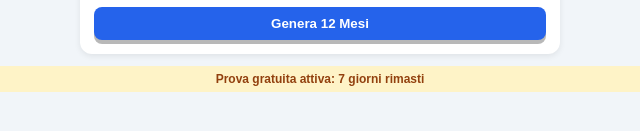
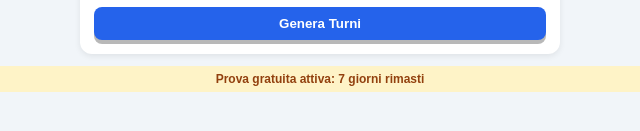
Before and after one commit to franckbatta/turni-pro, a plain HTML site: page index.html in a window 1280 px wide. Shown: the part 357-488 px from the top of the page, 320-960 px from the left. Drawn offline with Linux system fonts and the light colour scheme.

```diff
--- a/index.html
+++ b/index.html
@@ -86,7 +86,7 @@
       <div><span>3T</span><input type="color" id="c3" value="#475569" onchange="aggiornaColori()"></div>
       <div><span>R</span><input type="color" id="cR" value="#94a3b8" onchange="aggiornaColori()"></div>
     </div>
-    <button class="btn" onclick="genera()">Genera 12 Mesi</button>
+    <button class="btn" onclick="genera()">Genera Turni</button>
   </div>
 
   <div id="mainView" style="display:none;">
```
